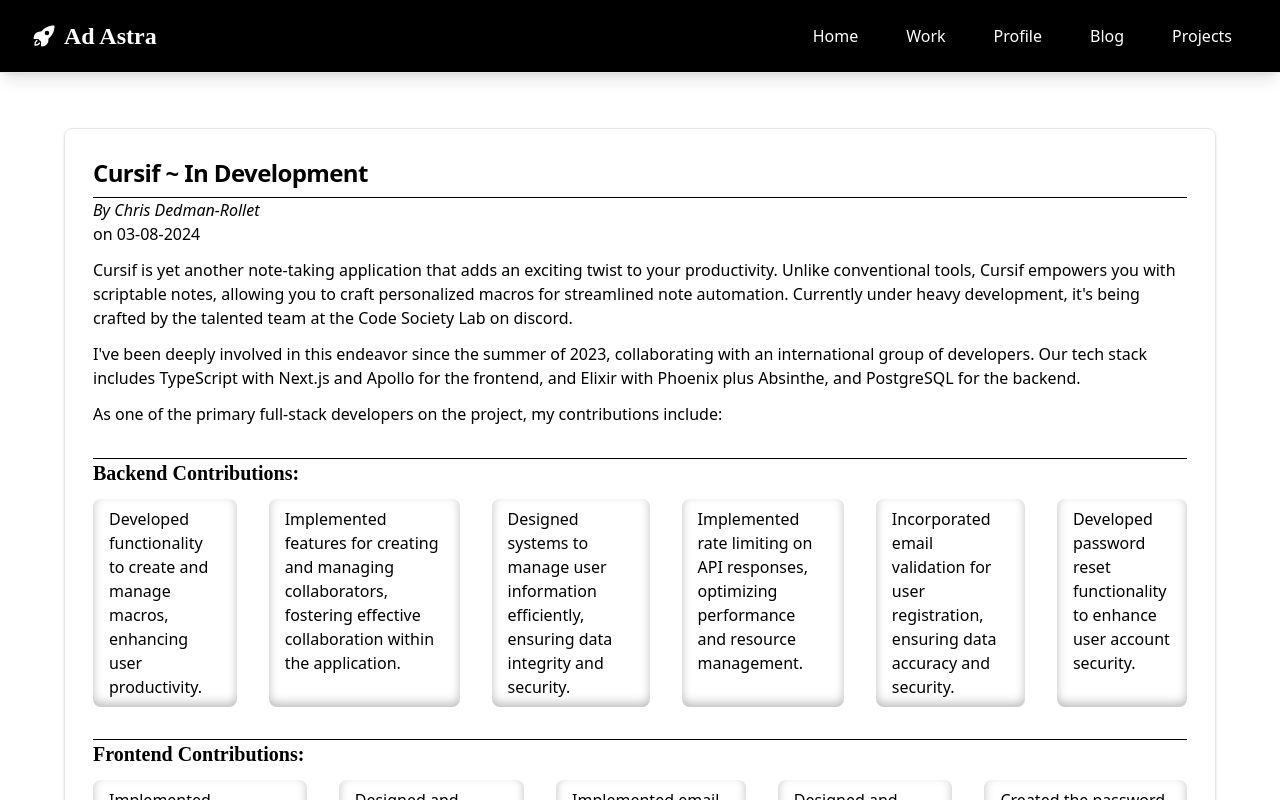
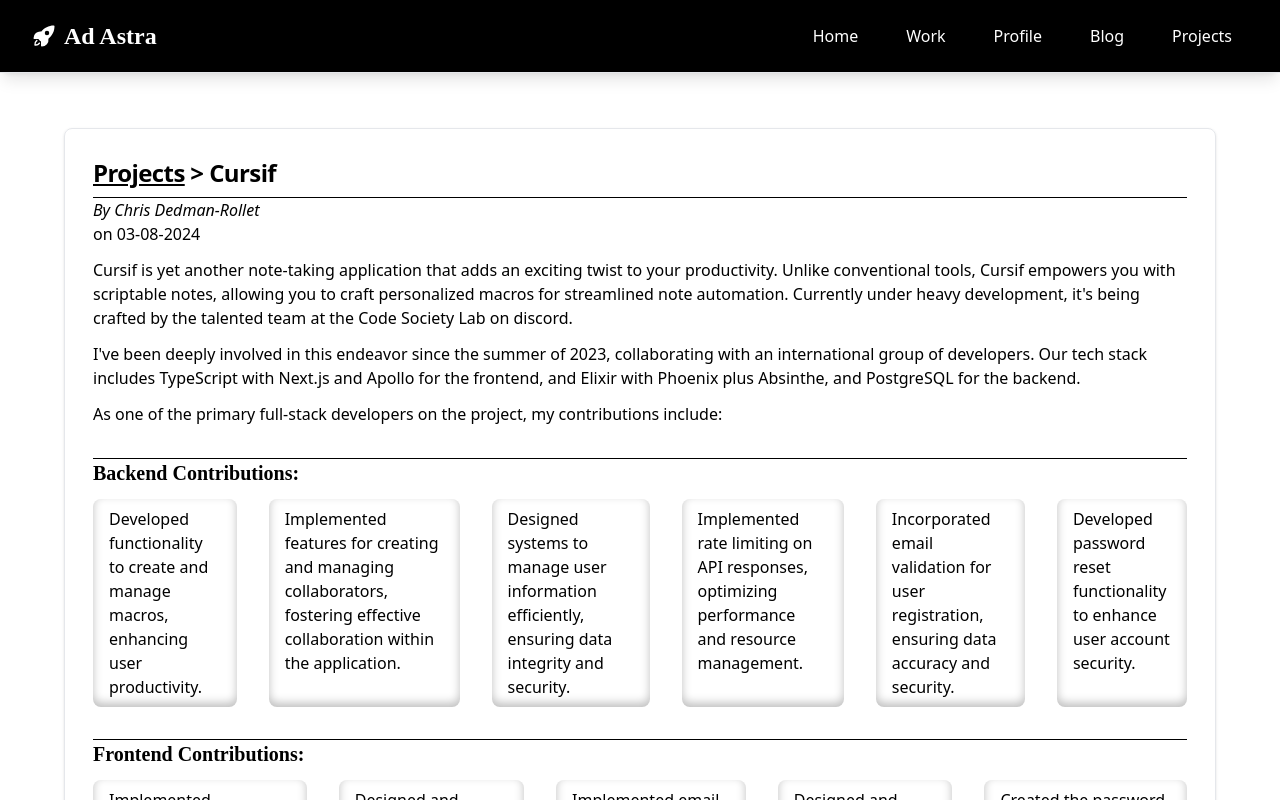
Before and after one commit to chrisdedman/website, a Next.js app: page /projects/cursif in a window 1280 px wide. Shown: the top 800 px of the page. Built offline with nearby package versions, Linux system fonts and the light colour scheme.

Commit message:
updated page header nav

```diff
--- a/src/app/projects/cursif/page.tsx
+++ b/src/app/projects/cursif/page.tsx
@@ -11,7 +11,9 @@ export default function Cursif() {
       <Menu />
       <div className="p-6 border border-gray-200 rounded-lg shadow">
         <div className="p-1">
-          <h5 className="mb-2 text-2xl font-bold tracking-tight">Cursif ~ In Development</h5>
+          <h5 className="mb-2 text-2xl font-bold tracking-tight">
+            <a href="/projects" className="underline">Projects</a>{" > "}Cursif
+          </h5>
           <hr className="h-px my-8 bg-black border-0 separator mt-0 mb-0" />
           <div>
             <address>By <a rel="author" href="/">Chris Dedman-Rollet</a></address>
--- a/src/app/work/uber/page.tsx
+++ b/src/app/work/uber/page.tsx
@@ -10,7 +10,9 @@ export default function Page() {
       <Menu />
       <div className="p-6 border border-gray-200 rounded-lg shadow">
         <div className="p-1">
-          <h5 className="mb-2 text-2xl font-bold tracking-tight">Software Engineering ~ Uber</h5>
+          <h5 className="mb-2 text-2xl font-bold tracking-tight">
+            <a href="/work" className="underline">Work</a>{" > "}Software Engineering ~ Uber
+          </h5>
           <hr className="h-px my-8 bg-black border-0 separator mt-0 mb-0" />
           <div>
             <address>By <a rel="author" href="/">Chris Dedman-Rollet</a></address>
```
